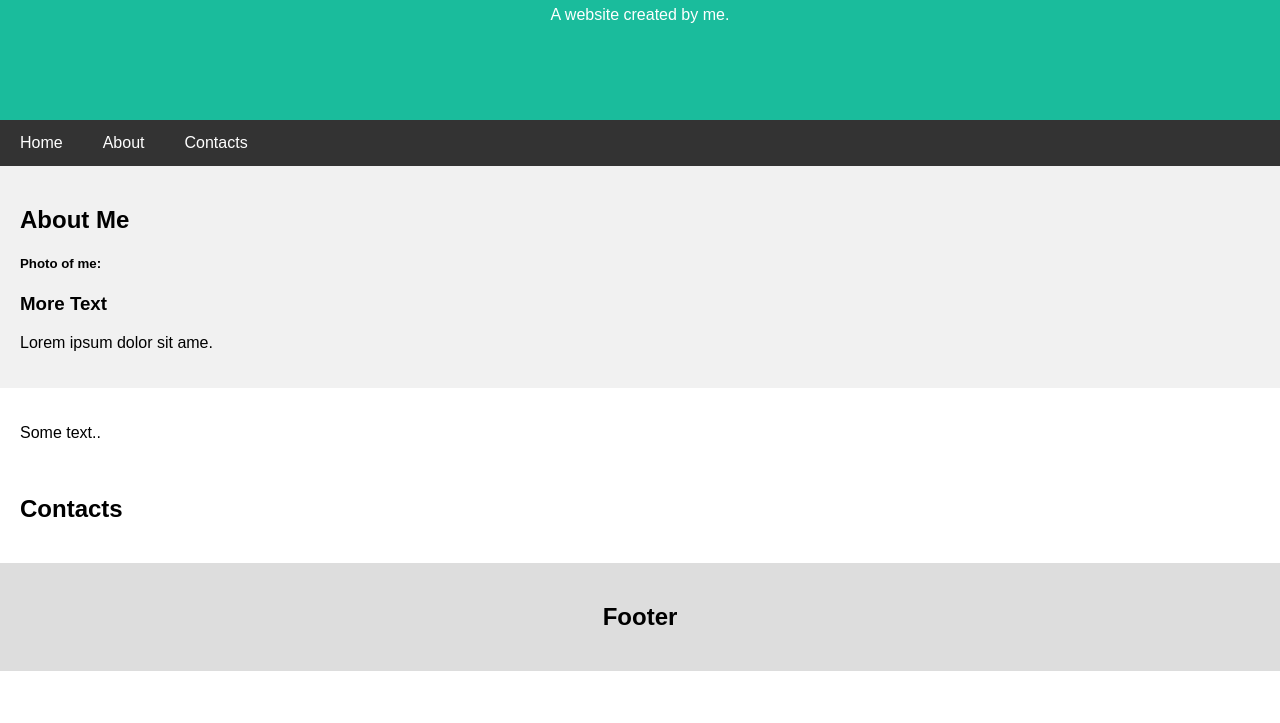
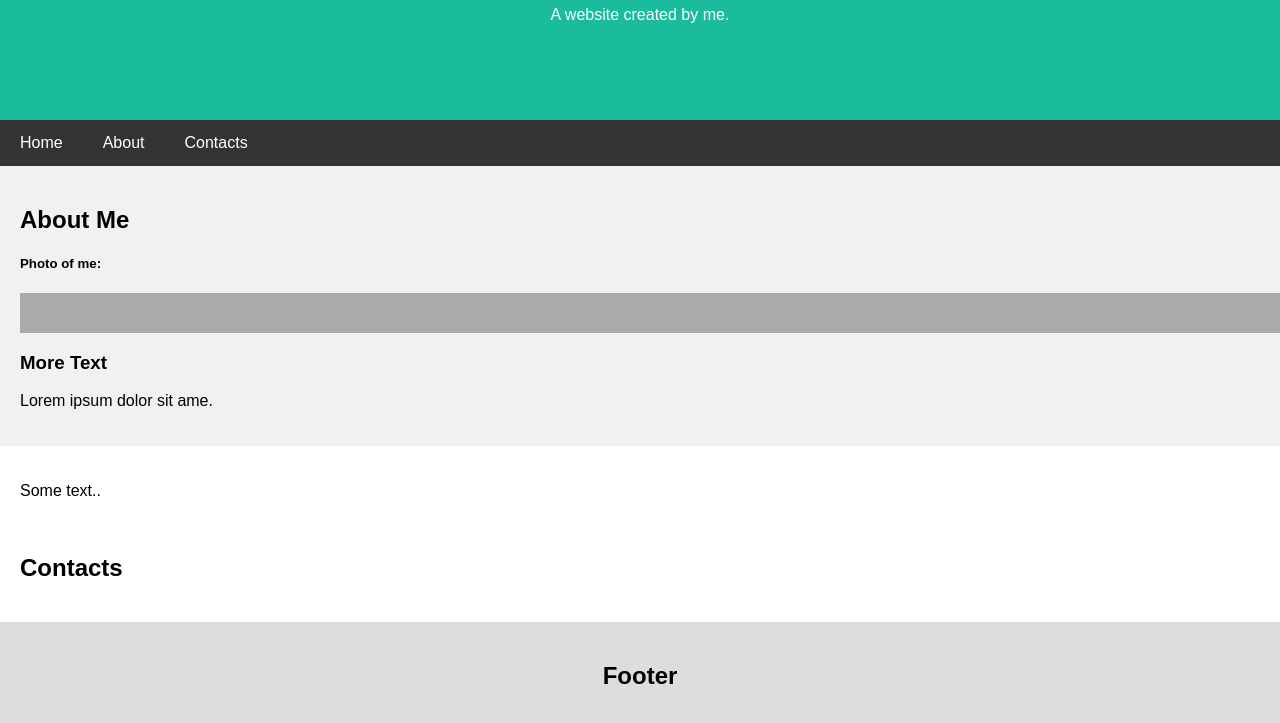
Before and after one commit to DSC-Moi-University/taskone-lorcents, a plain HTML site: page index.html in a window 1280 px wide. Shown: the part 173-896 px from the top of the page. Before the commit the page ends 844 px from the top, so only its background shows below. Drawn offline with Linux system fonts and the light colour scheme.

Commit message:
commit1.1

```diff
--- a/index.html
+++ b/index.html
@@ -30,6 +30,7 @@
             <h2>About Me</h2>
             <h5>Photo of me:</h5>
             <!--Add a div of class "fakeimg"-->
+            <div class="fakeimg"></div>
             <!--Add an image as a link to navigate home of height 200px-->
 
             <!--Add a blockquote decribing yourself ,make the key aspect strong-->
```
